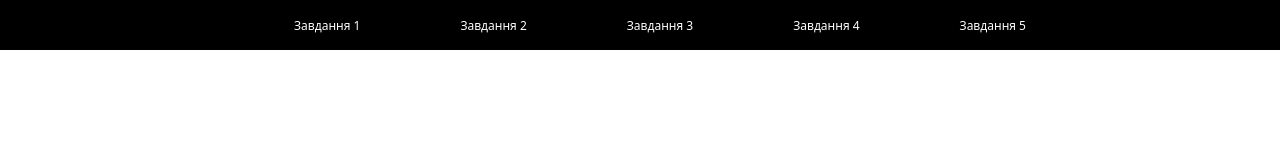
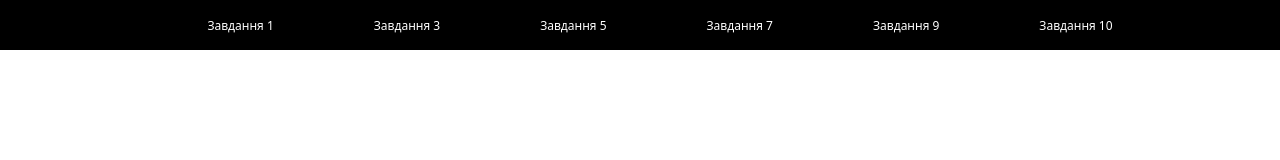
Before and after one commit to hanbaori/lab6, a plain HTML site: page index.html in a window 1280 px wide. Drawn offline with nearby package versions, Linux system fonts and the light colour scheme.

Commit message:
index changed

```diff
--- a/index.html
+++ b/index.html
@@ -11,10 +11,11 @@
     <header>
         <ul>
             <li><a href="task1.html">Завдання 1</a></li>
-            <li><a href="task2.html">Завдання 2</a></li>
             <li><a href="task3.html">Завдання 3</a></li>
-            <li><a href="task4.html">Завдання 4</a></li>
             <li><a href="task5.html">Завдання 5</a></li>
+            <li><a href="task7.html">Завдання 7</a></li>
+            <li><a href="task9.html">Завдання 9</a></li>
+            <li><a href="task10.html">Завдання 10</a></li>
         </ul>
     </header>
     <main>
```
Also changed, not shown: task7.html (+1 -1 lines).
